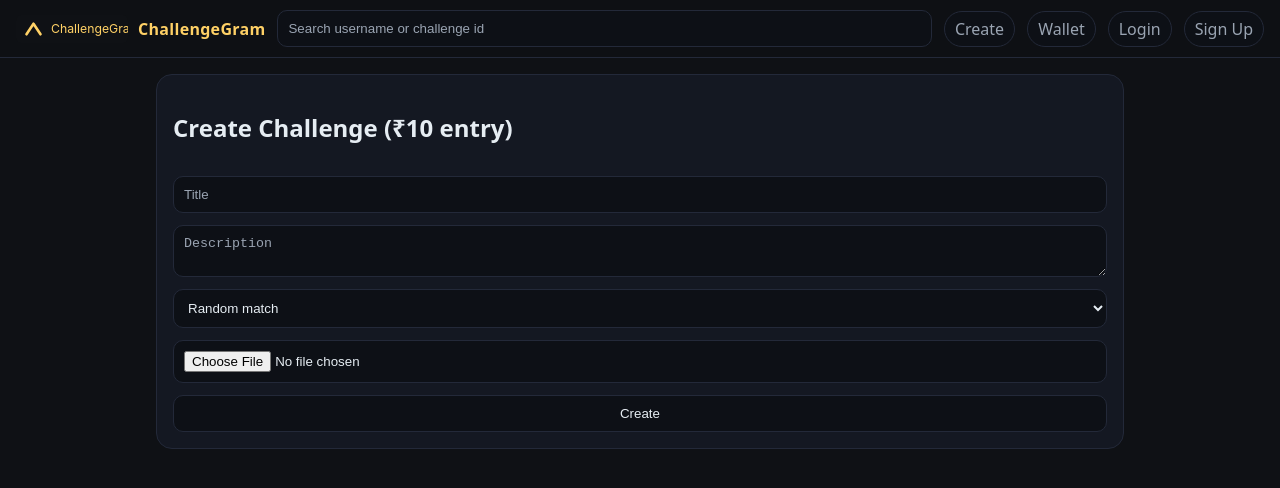
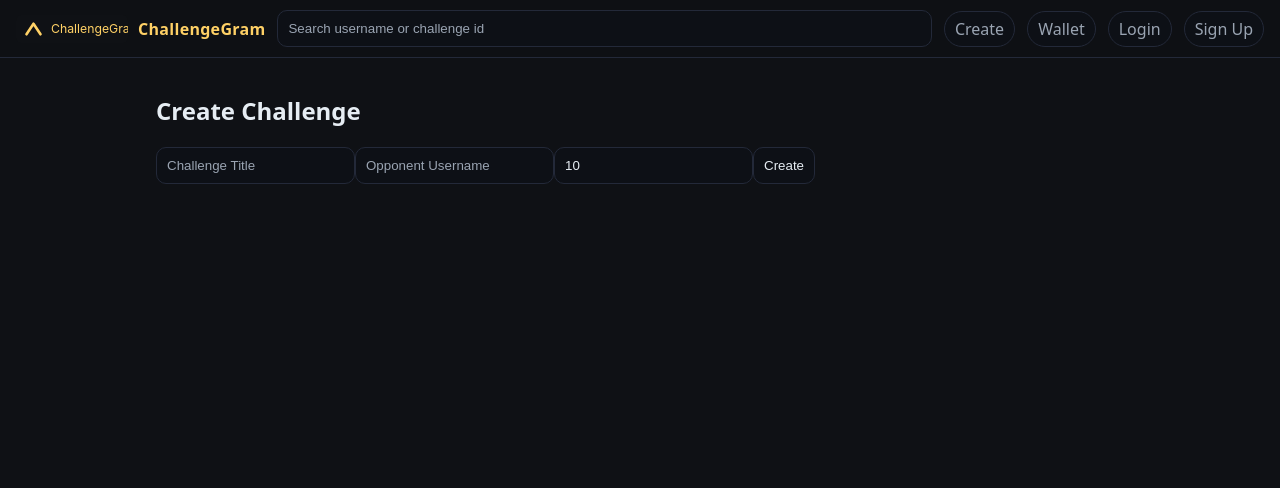
Before and after one commit to pannu29x/frontend-v1.0, a React (Vite) app: page /create in a window 1280 px wide. Shown: the top 488 px of the page. Built offline with nearby package versions, Linux system fonts and the light colour scheme; no server answers.

Commit message:
Update CreateChallenge.jsx

```diff
--- a/src/pages/CreateChallenge.jsx
+++ b/src/pages/CreateChallenge.jsx
@@ -1,29 +1,87 @@
-import React, { useState } from 'react'
-import { api } from '../api'
+// import React, { useState } from 'react'
+// import { api } from '../api'
 
-export default function CreateChallenge(){
-  const [form, setForm] = useState({ title:'', description:'', match_type:'random', opponent_username:'' })
-  const [file, setFile] = useState(null)
-  async function submit(e){
-    e.preventDefault()
-    const fd = new FormData()
-    Object.entries(form).forEach(([k,v])=>fd.append(k,v))
-    if(file) fd.append('media', file)
-    await api.post('/challenges', fd, { headers:{ 'Content-Type':'multipart/form-data' } })
-    window.location.href = '/'
-  }
+// export default function CreateChallenge(){
+//   const [form, setForm] = useState({ title:'', description:'', match_type:'random', opponent_username:'' })
+//   const [file, setFile] = useState(null)
+//   async function submit(e){
+//     e.preventDefault()
+//     const fd = new FormData()
+//     Object.entries(form).forEach(([k,v])=>fd.append(k,v))
+//     if(file) fd.append('media', file)
+//     await api.post('/challenges', fd, { headers:{ 'Content-Type':'multipart/form-data' } })
+//     window.location.href = '/'
+//   }
+//   return (
+//     <form onSubmit={submit} className="card" style={{display:'grid', gap:12}}>
+//       <h2>Create Challenge (₹10 entry)</h2>
+//       <input placeholder="Title" value={form.title} onChange={e=>setForm({...form, title:e.target.value})}/>
+//       <textarea placeholder="Description" value={form.description} onChange={e=>setForm({...form, description:e.target.value})}/>
+//       <select value={form.match_type} onChange={e=>setForm({...form, match_type:e.target.value})}>
+//         <option value="random">Random match</option>
+//         <option value="manual">Manual select</option>
+//       </select>
+//       {form.match_type==='manual' && <input placeholder="Opponent username" value={form.opponent_username} onChange={e=>setForm({...form, opponent_username:e.target.value})}/>}
+//       <input type="file" onChange={e=>setFile(e.target.files[0])}/>
+//       <button>Create</button>
+//     </form>
+//   )
+// }
+
+import { useState } from "react";
+
+export default function CreateChallenge() {
+  const [amount, setAmount] = useState(10);
+  const [title, setTitle] = useState("");
+  const [opponent, setOpponent] = useState("");
+
+  const handleSubmit = async (e) => {
+    e.preventDefault();
+
+    if (amount < 10) {
+      alert("Minimum amount is ₹10");
+      return;
+    }
+
+    const res = await fetch(`${import.meta.env.VITE_API_BASE}/challenges`, {
+      method: "POST",
+      headers: { "Content-Type": "application/json" },
+      body: JSON.stringify({ amount, title, opponent }),
+      credentials: "include"
+    });
+
+    if (res.ok) {
+      alert("Challenge created successfully!");
+    } else {
+      const err = await res.json();
+      alert(err.error || "Error creating challenge");
+    }
+  };
+
   return (
-    <form onSubmit={submit} className="card" style={{display:'grid', gap:12}}>
-      <h2>Create Challenge (₹10 entry)</h2>
-      <input placeholder="Title" value={form.title} onChange={e=>setForm({...form, title:e.target.value})}/>
-      <textarea placeholder="Description" value={form.description} onChange={e=>setForm({...form, description:e.target.value})}/>
-      <select value={form.match_type} onChange={e=>setForm({...form, match_type:e.target.value})}>
-        <option value="random">Random match</option>
-        <option value="manual">Manual select</option>
-      </select>
-      {form.match_type==='manual' && <input placeholder="Opponent username" value={form.opponent_username} onChange={e=>setForm({...form, opponent_username:e.target.value})}/>}
-      <input type="file" onChange={e=>setFile(e.target.files[0])}/>
-      <button>Create</button>
+    <form onSubmit={handleSubmit}>
+      <h2>Create Challenge</h2>
+      <input
+        type="text"
+        placeholder="Challenge Title"
+        value={title}
+        onChange={(e) => setTitle(e.target.value)}
+        required
+      />
+      <input
+        type="text"
+        placeholder="Opponent Username"
+        value={opponent}
+        onChange={(e) => setOpponent(e.target.value)}
+      />
+      <input
+        type="number"
+        min="10"
+        value={amount}
+        onChange={(e) => setAmount(Number(e.target.value))}
+        required
+      />
+      <button type="submit">Create</button>
     </form>
-  )
+  );
 }
```
